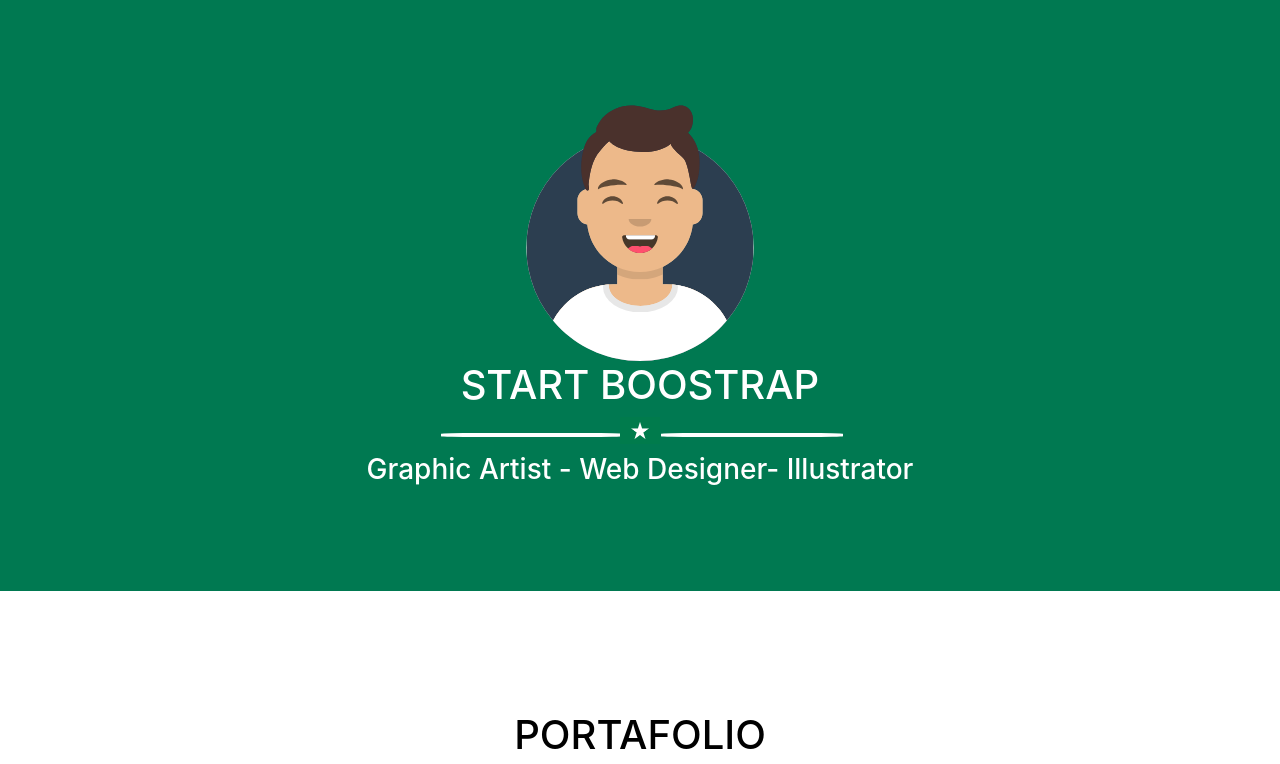
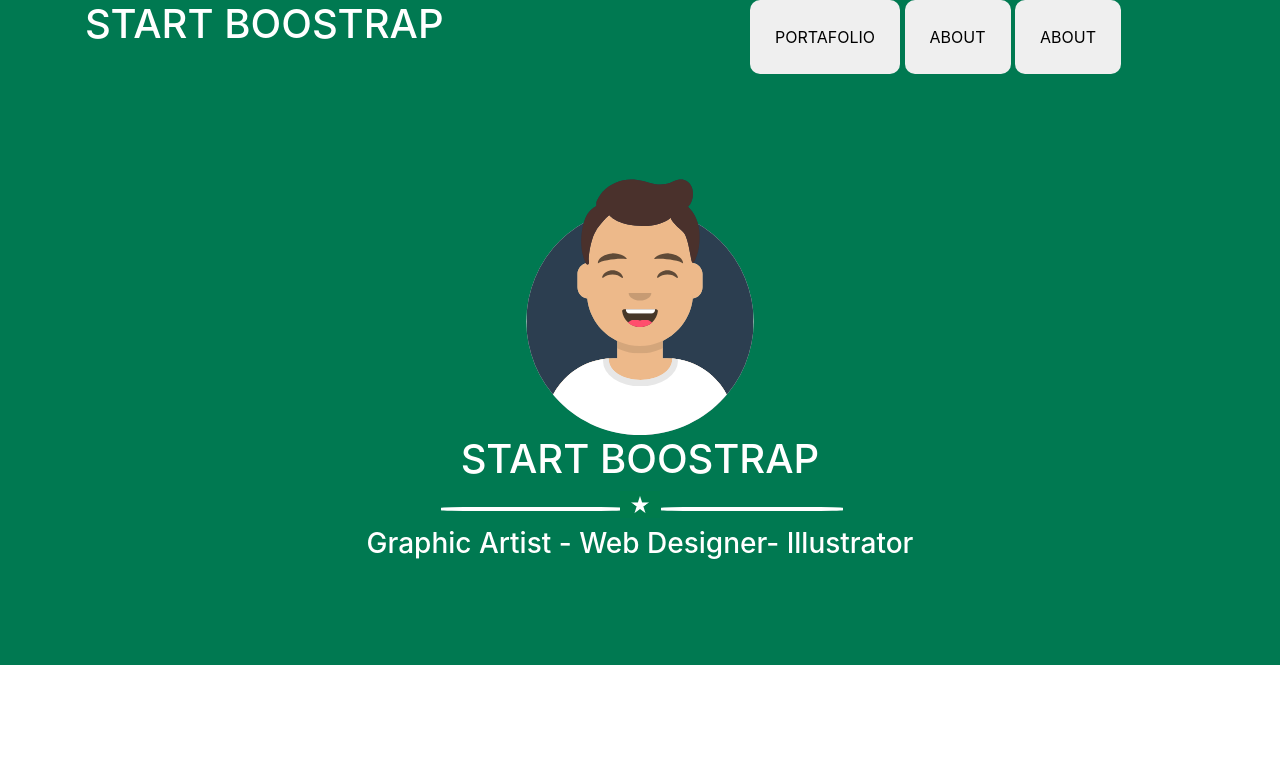
Before and after one commit to SebastianT2006/Starboost, a plain HTML site: page index.html in a window 1280 px wide. Shown: the top 764 px of the page. Drawn offline with nearby package versions, Linux system fonts and the light colour scheme.

Commit message:
Add files via upload

```diff
--- a/index.html
+++ b/index.html
@@ -9,6 +9,33 @@
 
 </head>
 <body>
+    <div class="barra">
+        <div class="container">
+    <div class="row">
+        <div class="col-md-5">
+            <h1 class="titulo"> START BOOSTRAP </h1>
+        </div>
+        <div class="col-md-2"></div>
+        <div class="col-md-5">
+            <button class="boton7">
+                <h7>PORTAFOLIO</h7>
+
+
+            </button>
+            <button class="boton8">
+                <h7>ABOUT</h7>
+
+            </button>
+
+            <button class="boton9">
+                <h7>ABOUT</h7>
+
+            </button>
+        </div>
+
+    </div>
+    </div>
+    </div>
 
         <center>
             <br>
@@ -150,7 +177,8 @@
 
 
 </center>
-
+<center><button> FREE DOWNLOAD</button>
+        </Center>
 
 
 
```
